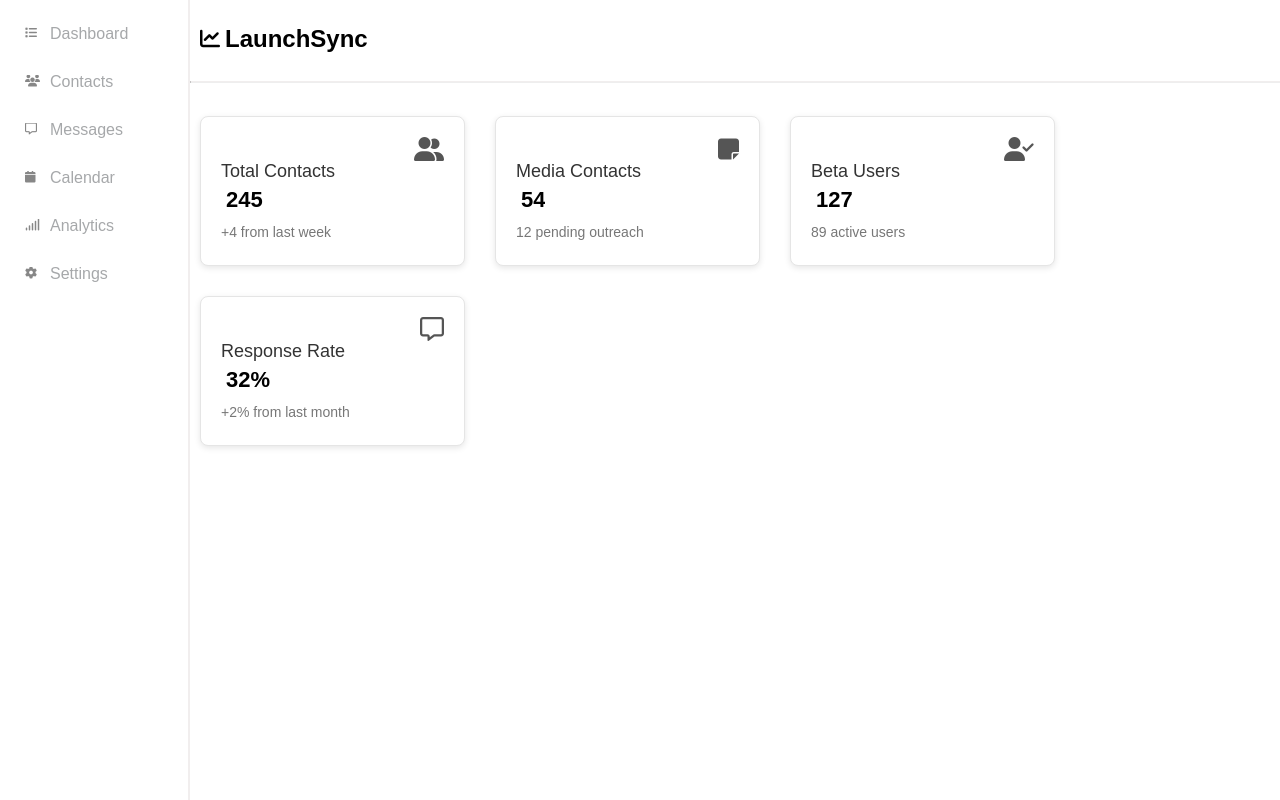
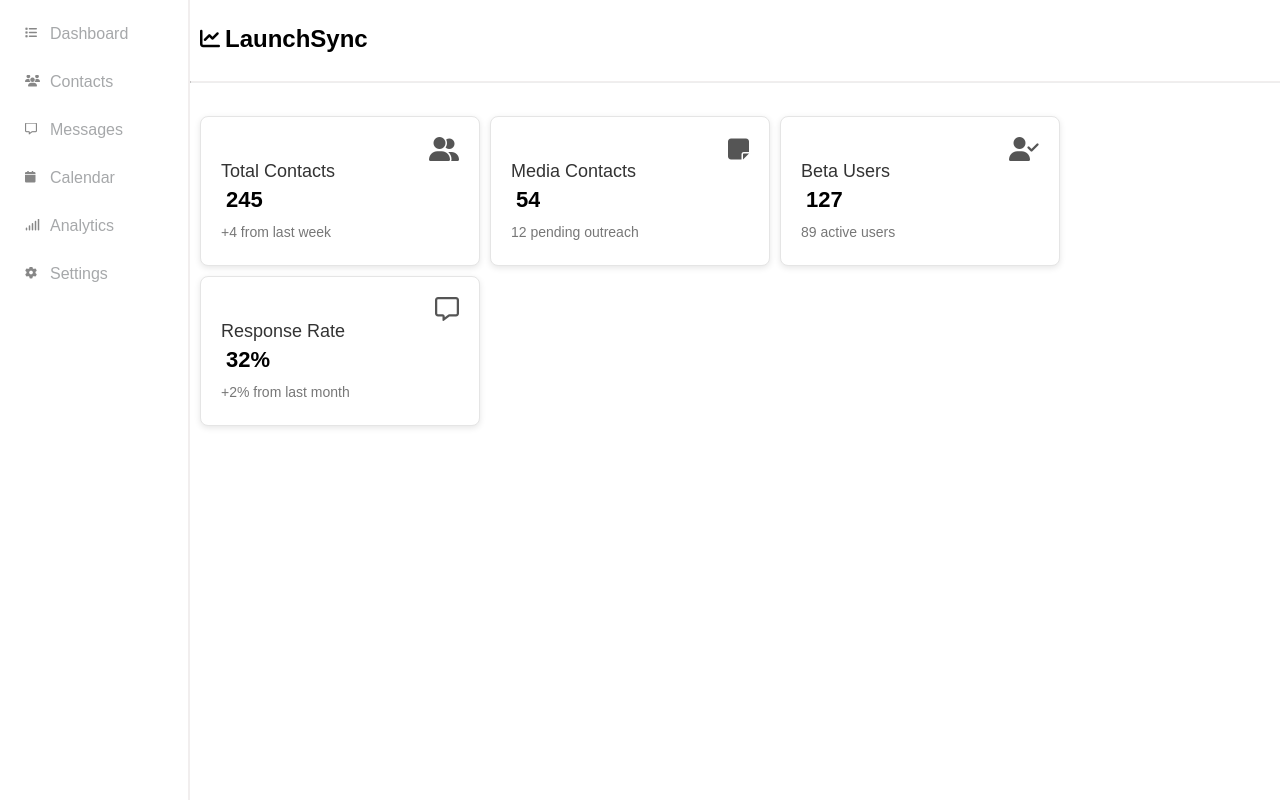
Before and after one commit to tanmay2301/CRM-dummy, a React (Vite) app: page / in a window 1280 px wide. Built offline with nearby package versions, Linux system fonts and the light colour scheme.

Commit message:
Changed gap property between cards

```diff
--- a/src/App.css
+++ b/src/App.css
@@ -102,7 +102,7 @@ section {
   flex-grow: 1;
   display: flex;
   flex-wrap: wrap;
-  gap: 30px;
+  gap: 10px;
   padding: 20px;
   margin-left: 180px;
   justify-content: flex-start;
@@ -117,7 +117,7 @@ section {
   background-color: #fff;
   border-radius: 8px;
   padding: 20px;
-  width: 265px;
+  width: 280px;
   height: 150px;
   box-shadow: 0 2px 6px rgba(0, 0, 0, 0.1);
   text-align: left;
```
